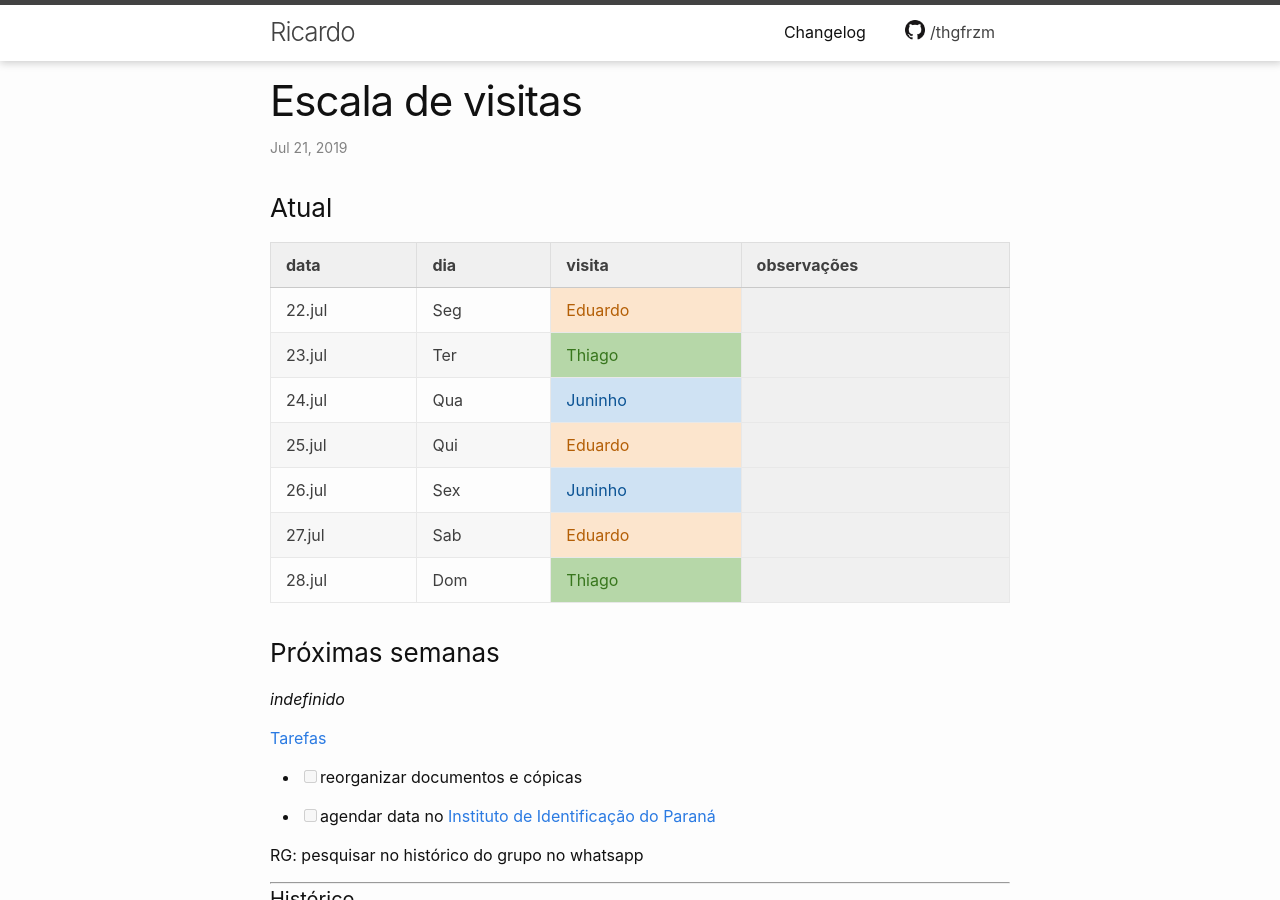
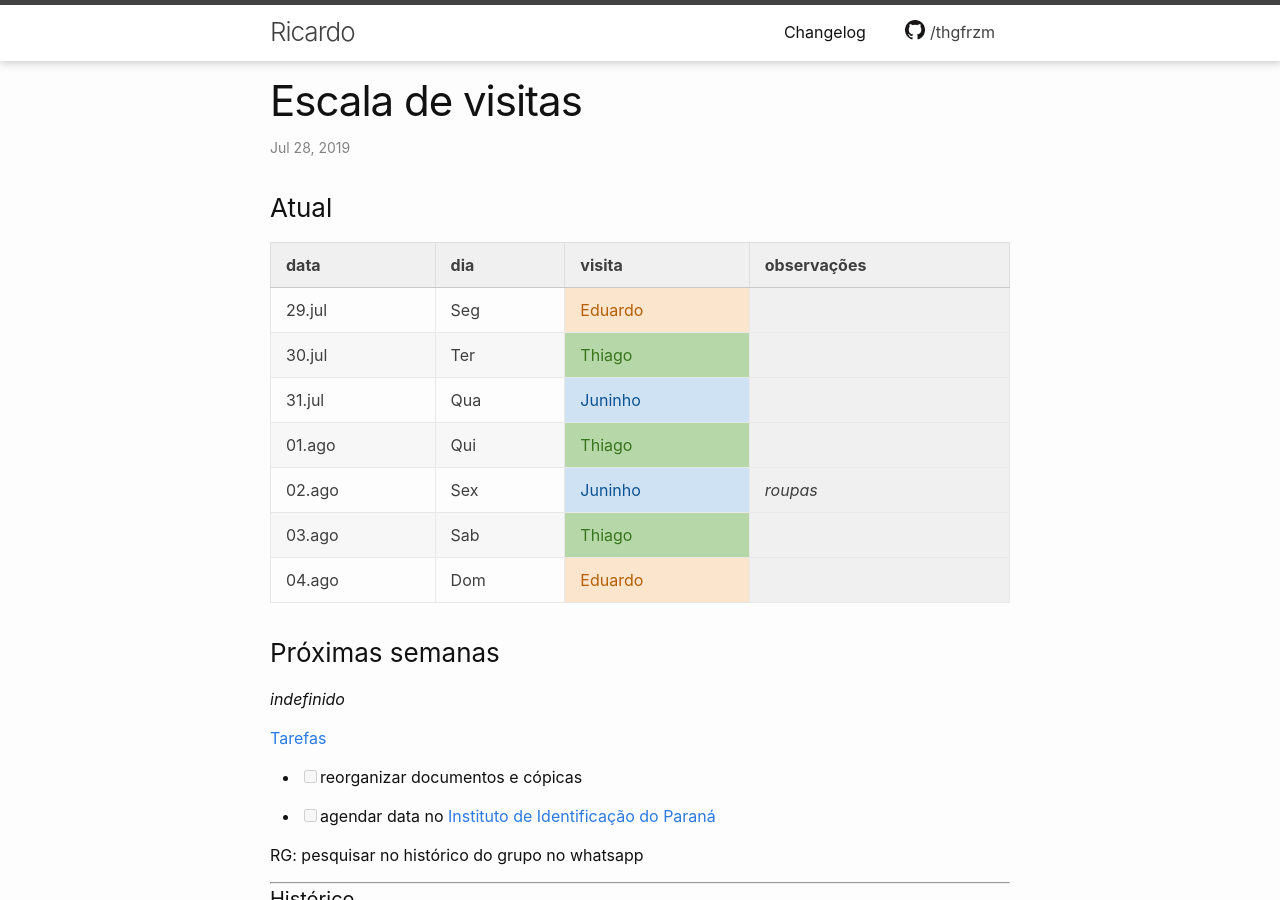
Before and after one commit to thgfrzm/ricardo, a Jekyll site: the page built from _posts/2018-12-23-escala-visitas.markdown, in a window 1280 px wide and 900 px high. Built offline with Jekyll 4.4.1, drawn with Linux system fonts in a browser that asks for light colours; some of the changed text lies outside the part shown.

Commit message:
Update 2018-12-23-escala-visitas.markdown

```diff
--- a/_posts/2018-12-23-escala-visitas.markdown
+++ b/_posts/2018-12-23-escala-visitas.markdown
@@ -1,7 +1,7 @@
 ---
 layout: post
 title:  "Escala de visitas"
-date:   2019-07-21 00:00:00 -0300
+date:   2019-07-28 20:00:00 -0300
 categories: agenda
 ---
 
@@ -9,13 +9,13 @@ categories: agenda
 
 | data   | dia | visita  | observações |
 | ------ | --- | ------- | ----------- |
-| 22.jul | Seg | Eduardo |             |
-| 23.jul | Ter | Thiago  |             |
-| 24.jul | Qua | Juninho |             |
-| 25.jul | Qui | Eduardo |             |
-| 26.jul | Sex | Juninho |             |
-| 27.jul | Sab | Eduardo |             |
-| 28.jul | Dom | Thiago  |             |
+| 29.jul | Seg | Eduardo |             |
+| 30.jul | Ter | Thiago  |             |
+| 31.jul | Qua | Juninho |             |
+| 01.ago | Qui | Thiago  |             |
+| 02.ago | Sex | Juninho | _roupas_    |
+| 03.ago | Sab | Thiago  |             |
+| 04.ago | Dom | Eduardo |             |
 
 
 ### Próximas semanas
@@ -248,8 +248,15 @@ RG: pesquisar no histórico do grupo no whatsapp
 | 14.jul | Dom | *Thiago*    | _troca_             |
 | 15.jul | Seg | *Juninho*   | _troca_             |
 | 16.jul | Ter | Thiago      |                     |
-| 17.jul | Qua | Eduardo     |                     | **** |
+| 17.jul | Qua | Eduardo     |                     |
 | 18.jul | Qui | Thiago      |                     |
 | 19.jul | Sex | Juninho     |                     |
 | 20.jul | Sab | Juninho     |                     |
 | 21.jul | Dom | Eduardo     |                     |
+| 22.jul | Seg | Eduardo     |                     |
+| 23.jul | Ter | Thiago      |                     |
+| 24.jul | Qua | Juninho     |                     |
+| 25.jul | Qui | Eduardo     |                     |
+| 26.jul | Sex | Juninho     |                     |
+| 27.jul | Sab | Eduardo     |                     |
+| 28.jul | Dom | Thiago      |                     |
```
